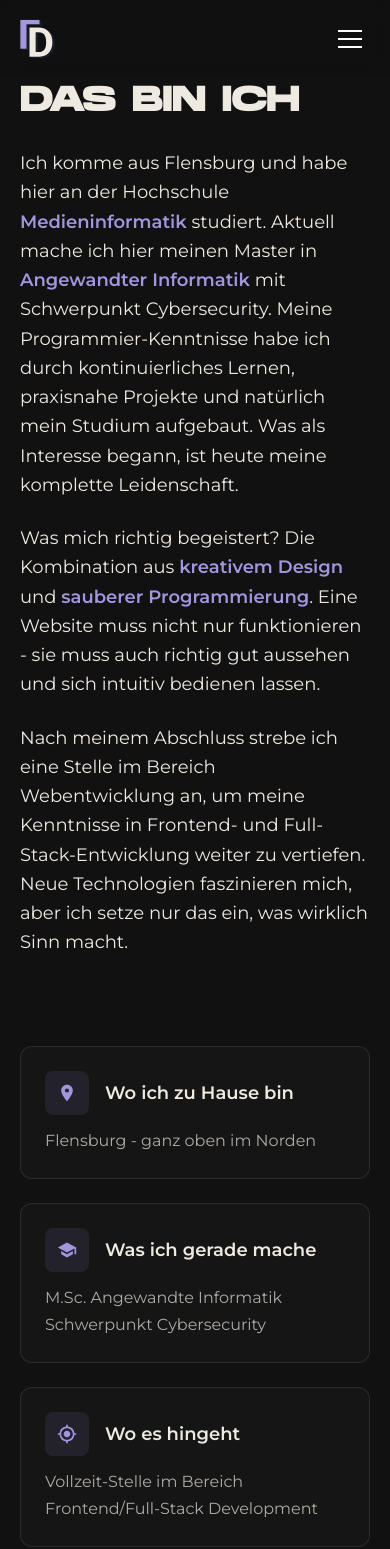
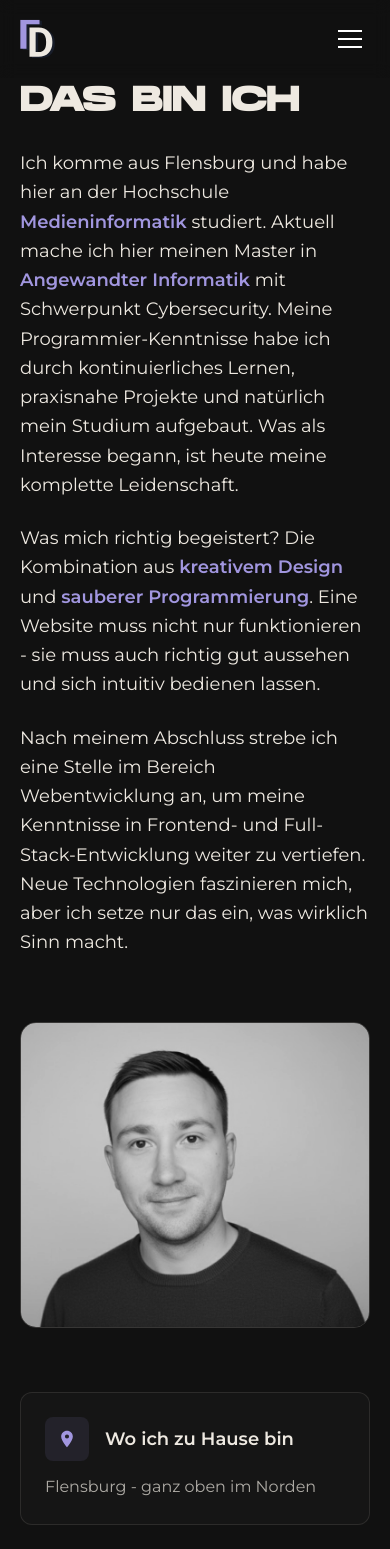
Before and after one commit to ledo9315/portfolio_nextjs, a Next.js app: page /about in a window 390 px wide. Shown: the top 1549 px of the page. Built offline with nearby package versions, Linux system fonts and the light colour scheme.

Commit message:
Updated phone number in resume print components.

```diff
--- a/src/app/about/page.tsx
+++ b/src/app/about/page.tsx
@@ -19,6 +19,7 @@ import {
   MdFavorite as Heart,
 } from "react-icons/md";
 import { motion } from "framer-motion";
+import Image from "next/image";
 import { useRef } from "react";
 import { useInView } from "framer-motion";
 
@@ -37,8 +38,9 @@ function AboutContent() {
         className="pt-20 pb-16 md:pt-32 md:pb-24"
         aria-labelledby="about-title"
       >
-        <div className="container mx-auto px-4 md:px-16 lg:px-32 max-w-7xl">
-          <div className="max-w-4xl">
+        <div className="container mx-auto px-4 md:px-16 xl:px-32 max-w-7xl">
+          <div className="flex flex-col 2xl:flex-row 2xl:items-start gap-10 md:gap-14">
+            <div className="flex-1 min-w-0">
               <motion.h1
                 initial={{ opacity: 0, y: 40 }}
                 animate={
@@ -66,9 +68,15 @@ function AboutContent() {
                     <motion.p
                       initial={{ opacity: 0, y: 30 }}
                       animate={
-                      heroInView ? { opacity: 1, y: 0 } : { opacity: 0, y: 30 }
+                        heroInView
+                          ? { opacity: 1, y: 0 }
+                          : { opacity: 0, y: 30 }
                       }
-                    transition={{ duration: 0.8, ease: "easeOut", delay: 0.6 }}
+                      transition={{
+                        duration: 0.8,
+                        ease: "easeOut",
+                        delay: 0.6,
+                      }}
                       id="about-description"
                       className="text-lg leading-relaxed mb-6"
                     >
@@ -80,18 +88,24 @@ function AboutContent() {
                       <span className="font-semibold relative text-purple">
                         Angewandter Informatik
                       </span>{" "}
-                    mit Schwerpunkt Cybersecurity. Meine Programmier-Kenntnisse
-                    habe ich durch
-                    kontinuierliches Lernen, praxisnahe Projekte und natürlich
-                    mein Studium aufgebaut. Was als Interesse begann, ist heute
-                    meine komplette Leidenschaft.
+                      mit Schwerpunkt Cybersecurity. Meine
+                      Programmier-Kenntnisse habe ich durch kontinuierliches
+                      Lernen, praxisnahe Projekte und natürlich mein Studium
+                      aufgebaut. Was als Interesse begann, ist heute meine
+                      komplette Leidenschaft.
                     </motion.p>
                     <motion.p
                       initial={{ opacity: 0, y: 30 }}
                       animate={
-                      heroInView ? { opacity: 1, y: 0 } : { opacity: 0, y: 30 }
+                        heroInView
+                          ? { opacity: 1, y: 0 }
+                          : { opacity: 0, y: 30 }
                       }
-                    transition={{ duration: 0.8, ease: "easeOut", delay: 0.8 }}
+                      transition={{
+                        duration: 0.8,
+                        ease: "easeOut",
+                        delay: 0.8,
+                      }}
                       className="text-lg leading-relaxed mb-6"
                     >
                       Was mich richtig begeistert? Die Kombination aus{" "}
@@ -102,15 +116,22 @@ function AboutContent() {
                       <span className="font-semibold relative text-purple">
                         sauberer Programmierung
                       </span>
-                    . Eine Website muss nicht nur funktionieren - sie muss auch
-                    richtig gut aussehen und sich intuitiv bedienen lassen.
+                      . Eine Website muss nicht nur funktionieren - sie muss
+                      auch richtig gut aussehen und sich intuitiv bedienen
+                      lassen.
                     </motion.p>
                     <motion.p
                       initial={{ opacity: 0, y: 30 }}
                       animate={
-                      heroInView ? { opacity: 1, y: 0 } : { opacity: 0, y: 30 }
+                        heroInView
+                          ? { opacity: 1, y: 0 }
+                          : { opacity: 0, y: 30 }
                       }
-                    transition={{ duration: 0.8, ease: "easeOut", delay: 1.0 }}
+                      transition={{
+                        duration: 0.8,
+                        ease: "easeOut",
+                        delay: 1.0,
+                      }}
                       className="text-lg leading-relaxed mb-6"
                     >
                       Nach meinem Abschluss strebe ich eine Stelle im Bereich
@@ -122,6 +143,27 @@ function AboutContent() {
                   </motion.div>
                 </div>
               </div>
+            </div>
+
+            <motion.div
+              initial={{ opacity: 0, scale: 0.96 }}
+              animate={
+                heroInView
+                  ? { opacity: 1, scale: 1 }
+                  : { opacity: 0, scale: 0.96 }
+              }
+              transition={{ duration: 0.8, ease: "easeOut", delay: 0.5 }}
+              className="max-w-156 shrink-0 md:mt-4"
+            >
+              <Image
+                src="/img/profil_sw_2.jpg"
+                alt="Portrait von Leonid Domahalskyy"
+                width={1536}
+                height={1344}
+                priority
+                className="w-full object-cover rounded-2xl border border-white/[0.173]"
+              />
+            </motion.div>
           </div>
         </div>
       </motion.section>
@@ -140,7 +182,8 @@ function AboutContent() {
               {
                 icon: <GraduationCap className="w-5 h-5 text-purple" />,
                 title: "Was ich gerade mache",
-                description: "M.Sc. Angewandte Informatik\nSchwerpunkt Cybersecurity",
+                description:
+                  "M.Sc. Angewandte Informatik\nSchwerpunkt Cybersecurity",
                 delay: 0.4,
               },
               {
--- a/src/app/lebenslauf-print/page.tsx
+++ b/src/app/lebenslauf-print/page.tsx
@@ -244,7 +244,7 @@ const CVPrintComponent = () => {
             </div>
             <div className="contact-item">
               <Phone size={12} />
-              <span>0176/41195609</span>
+              <span>01520/5892880</span>
             </div>
           </div>
         </div>
```
Lines whose indentation alone changed are shown as unchanged.
